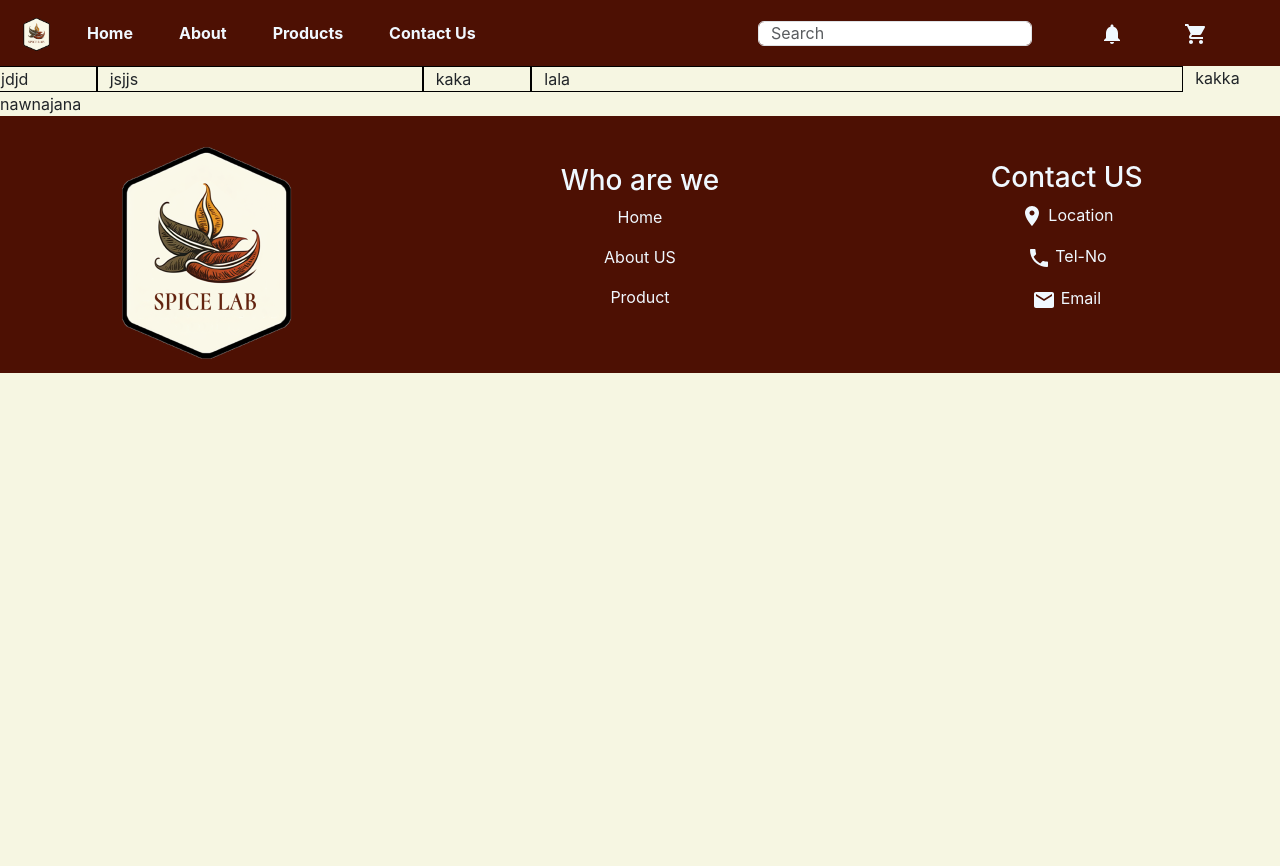
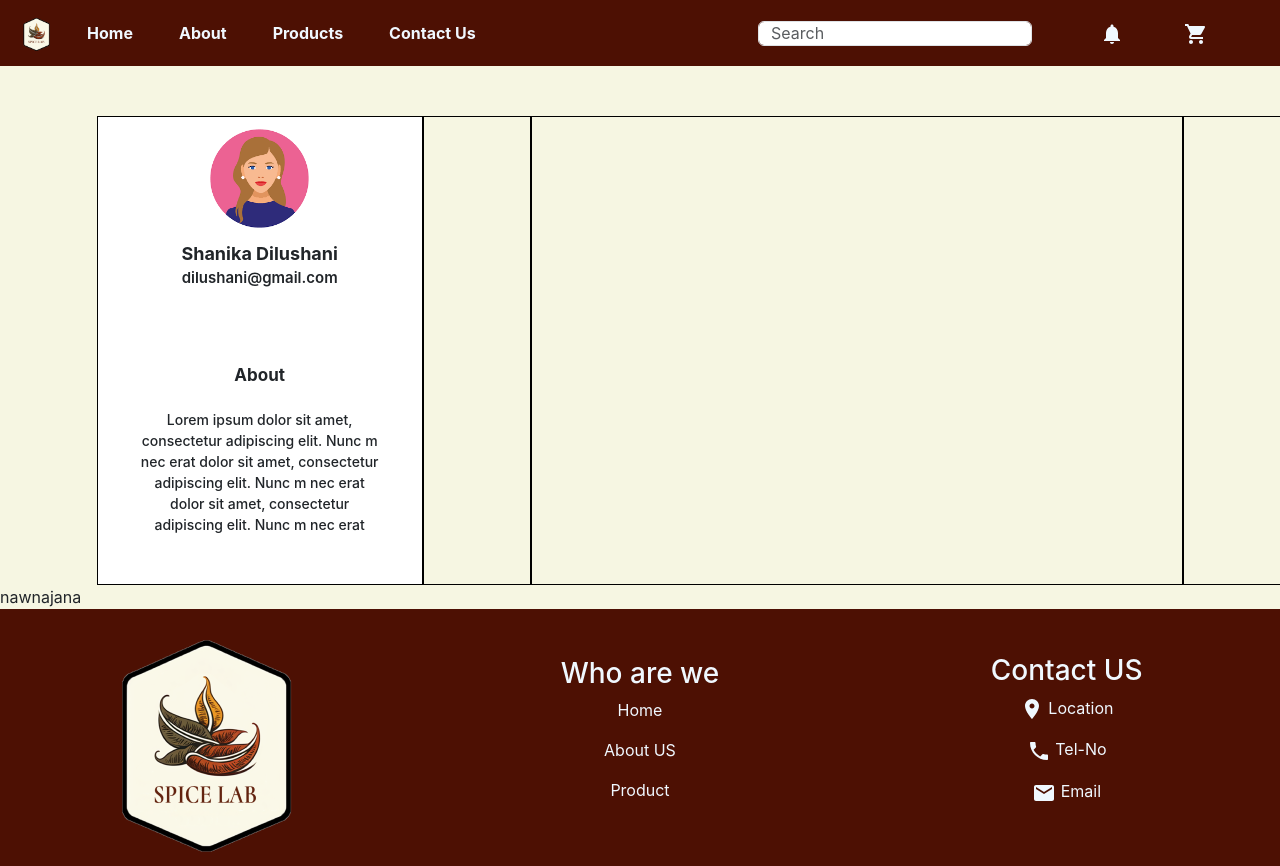
Before and after one commit to TharushaRuwantha/SpiceLab, a React (Create React App) app in the folder frontend/spice_lab/: page /profileeditpage in a window 1280 px wide. Before the commit the page ends 800 px from the top, so only its background shows below. Built offline with nearby package versions, Linux system fonts and the light colour scheme.

Commit message:
update profile edit left side page

```diff
--- a/frontend/spice_lab/package.json
+++ b/frontend/spice_lab/package.json
@@ -10,6 +10,7 @@
     "@testing-library/jest-dom": "^5.16.5",
     "@testing-library/react": "^13.4.0",
     "@testing-library/user-event": "^13.5.0",
+    "axios": "^1.4.0",
     "mdb-react-ui-kit": "^6.0.0",
     "react": "^18.2.0",
     "react-dom": "^18.2.0",
--- a/frontend/spice_lab/src/Components/profileeditComponent/profileeditpageleftside.css
+++ b/frontend/spice_lab/src/Components/profileeditComponent/profileeditpageleftside.css
@@ -1,3 +1,46 @@
 .makanna{
     border: 1px solid black;
 }
+
+.profileeditmain{
+    margin-top: 50px;
+}
+
+.profileeditmainleft{
+    background-color: rgb(255, 255, 255);
+    border: 1px solid black;
+}
+
+.profilepageimg{
+    width: 50%;
+    height: auto;
+}
+
+.profilemainnametext{
+    font-size: 18px;
+    font-weight: 700;
+}
+
+.profilemainemailtext{
+    font-size: 15px;
+    font-weight: 600;
+}
+
+.profile_description_topic_space{
+    margin-top: 30%;
+}
+
+.profile_description_topic{
+    font-size: 17px;
+    font-weight: 700;
+}
+
+.profile_description{
+    font-size: 14px;
+    font-weight: 500;
+    margin-top: 20px;
+}
+
+.underprofile{
+    margin-bottom: 20%;
+}
--- a/frontend/spice_lab/src/Components/profileeditComponent/profileeditpageleftside.js
+++ b/frontend/spice_lab/src/Components/profileeditComponent/profileeditpageleftside.js
@@ -1,16 +1,57 @@
 import React,{useState} from "react";
 import "../profileeditComponent/profileeditpageleftside.css";
+import NYprofile from "../../images/NYprofile.png"
 
 function ProfileEditLeftSide(){
     return(
         <div>
-            <div className="row">
+            <div className="row profileeditmain">
 
-                <div className="col-sm-1 makanna">jdjd</div>
-                <div className="col-sm-3 makanna">jsjjs</div>
-                <div className="col-sm-1 makanna">kaka</div>
-                <div className="col-sm-6 makanna">lala</div>
-                <div className="col-sm-1">kakka</div>
+                <div className="col-sm-1 "></div>
+                <div className="col-sm-3  profileeditmainleft">
+
+                    <div className="row">
+                        <div className="col-sm-1"></div>
+                        < div className="col-sm-10">
+
+                            <div className="row">
+                                <center>
+                                    <img className="profilepageimg" src={NYprofile}/>
+                                </center>
+                            </div>
+
+                            <div className="row">
+                                <center>
+                                    <div className="profilemainnametext">
+                                        Shanika Dilushani
+                                    </div>
+                                    <div className="profilemainemailtext">
+                                        dilushani@gmail.com
+                                    </div>
+                                </center>
+                            </div>
+
+                            <div className="row profile_description_topic_space">
+                                <center>
+                                    <div className="profile_description_topic">
+                                        About
+                                    </div>
+                                    <div className="profile_description">
+                                        Lorem ipsum dolor sit amet, consectetur adipiscing elit. Nunc m nec erat dolor sit amet, consectetur adipiscing elit. Nunc m nec erat dolor sit amet, consectetur adipiscing elit. Nunc m nec erat
+                                    </div>
+                                </center>
+                            </div>
+
+                            <div className="row underprofile"></div>
+
+                        </div>
+                        <div className="col-sm-1"></div>
+                    </div>
+
+                </div>
+                <div className="col-sm-1 makanna"></div>
+                <div className="col-sm-6 makanna"></div>
+                <div className="col-sm-1 makanna"></div>
 
             </div>
         </div>
```
Also changed, not shown: frontend/spice_lab/src/images/NYprofile.png (added), 1 other file (tests, documents, lock files or other folders).
